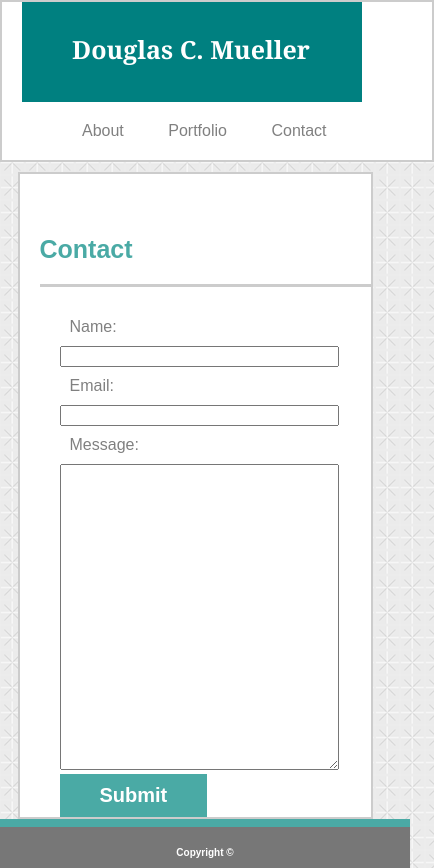
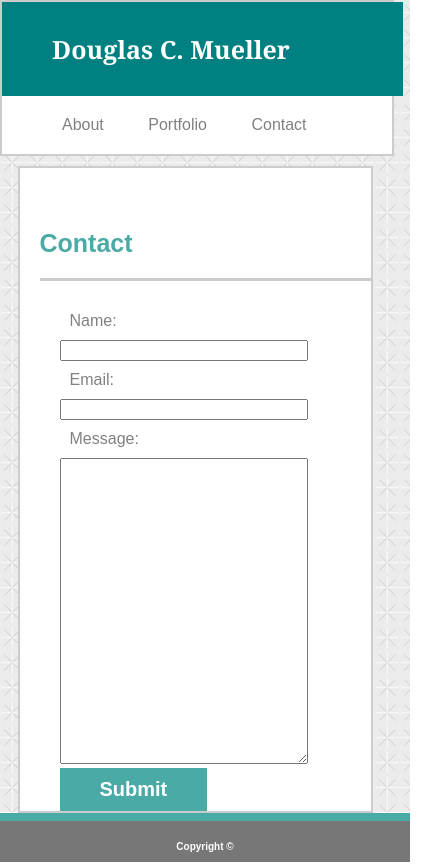
Before and after one commit to DouglasCMueller/Responsive-Porfolio-For-Web-Hosting.github.io, a plain HTML site: page contact.html in a window 390 px wide. Shown: the whole page, 434 px wide, since content can reach past the window. Drawn offline with Linux system fonts and the light colour scheme.

Commit message:
revisions version 1.3

```diff
--- a/assets/css/style.css
+++ b/assets/css/style.css
@@ -12,11 +12,11 @@ header {
   border: solid 2px #cccccc;
 }
 .Header-Container {
-  width: 960px;
+  width: 90%;
   margin: auto;
 }
 .myname {
-  height: 60px;
+  height: 100%;
   padding-left: 50px;
   font-family: Georgia, 'Times New Roman', Times, serif;
   font-size: 25px;
@@ -24,7 +24,7 @@ header {
   background-color: teal;
   color: white;
   padding-top: 30px;
-  padding-bottom: 10px;
+  padding-bottom: 30px;
 }
 .Nav-buttons {
   float: right;
@@ -45,19 +45,17 @@ li a {
 .Main-Content {
   font-family: 'Arial', 'Helvetica Neue', Helvetica, sans-serif;
   position: relative;
-  width: 960px;
+  width: 90%;
   margin: auto;
   margin-top: 10px;
   height: 100vh;
   background-color: #ffffff;
   border: solid 2px #cccccc;
-
   }
-
 h1 {
   color: white;
   margin:0 auto 0 -22px;
-  width: 290px;
+  width: 22%;
   background-color: teal;
 }
 h2 {
@@ -144,11 +142,11 @@ h2 {
 
 /* Contact Tab Styling */
 #Message {
-  width: 1000px;
-  height: 500px;
+  width: 80%;
+  height: 30%;
 }
 input, textarea {
-  width: 600px;
+  width: 80%;
   box-sizing: border-box;
 }
 .submit-button {
@@ -247,8 +245,6 @@ footer h5 {
     float: none;
     max-width: 100%;
   }
-  /*portfolio media-query */
-
   /*Contact media-query */
   #Message {
     max-width: 75%;
@@ -271,11 +267,9 @@ footer h5 {
   /* footer media-query */
   footer {
     position: absolute;
-
     border-top: 8px solid #4aaaa5;
     padding: 5px 10px;
     max-width: 100%;
-
     }
   footer h5 {
     font-size: 10px;
@@ -286,21 +280,24 @@ footer h5 {
   }
 }
 @media screen and (max-width: 640px) {
-
+ body {
+   margin: 0;
+   overflow: hidden;
+   }
   header {
-    margin: auto;
+    margin: 0;
     max-width: 100%;
     float: none;
-
+    padding: 0;
    }
   .Header-Container {
     max-width: 100%;
-    margin: auto;
+    margin: 0;
     float: none;
   }
   .myname {
-    margin: auto;
-    max-width: 100%;
+    margin: 0;
+    width: 100%;
     float: none;
      }
   .Nav-buttons {
@@ -315,7 +312,6 @@ footer h5 {
     display: inline-block;
     margin: auto;
     padding: none;
-
       }
   li a {
     text-decoration: none;
@@ -323,7 +319,6 @@ footer h5 {
     display: inline-block;
     margin: auto;
     padding: none;
-
      }
   .Main-Content {
     text-align: left;
@@ -333,7 +328,6 @@ footer h5 {
     margin-top: 10px;
     height: auto;
      }
-
   #myimage {
     display: block;
     margin-left: auto;
@@ -348,8 +342,6 @@ footer h5 {
     float: none;
     max-width: 100%;
   }
-  /*portfolio media-query */
-
    /*Contact media-query */
   #Message {
     max-width: 75%;
@@ -383,6 +375,5 @@ footer h5 {
 
     text-align: center;
     margin-bottom: 5px;
-    max-width: 100%;
+    width: 100%;
   }
-}
```
Lines whose indentation alone changed are shown as unchanged.
